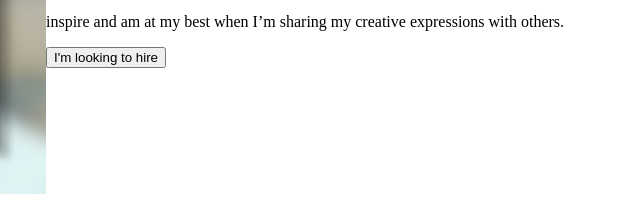
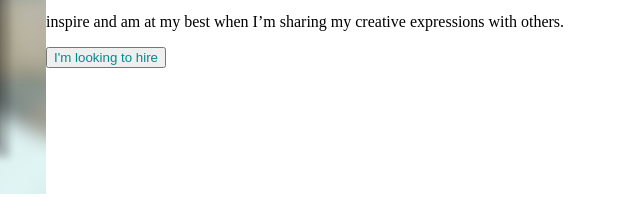
Before and after one commit to juru-juliette/first-project, a plain HTML site: page index.html in a window 1280 px wide. Shown: the part 704-901 px from the top of the page, 462-1102 px from the left. Drawn offline with Linux system fonts and the light colour scheme.

Commit message:
adding font style

```diff
--- a/styles.css
+++ b/styles.css
@@ -50,3 +50,6 @@ h3
     text-align: center;
     color: #000;
 }
+#button{
+    color:darkcyan;
+}
```
Also changed, not shown: Interest.html (+5 -1 lines).
